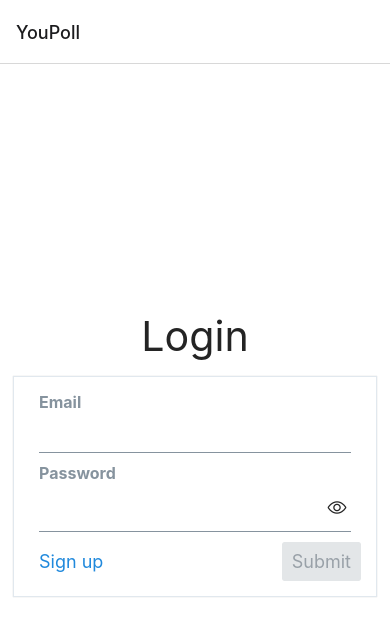
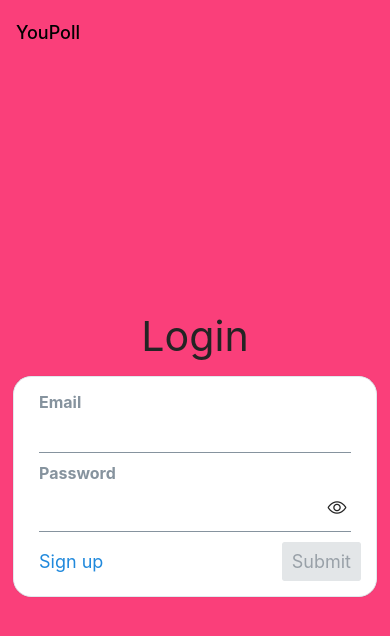
Before and after one commit to knthslai/YouPoll, a React Native app: screen / in a window 390 px wide. Shown: the top 636 px of the page. Built offline with nearby package versions, Linux system fonts and the light colour scheme.

Commit message:
init background animation

```diff
--- a/App.tsx
+++ b/App.tsx
@@ -13,11 +13,22 @@ import {
   SignupScreen
 } from './screens';
 import { AuthContextProvider } from './contexts/Auth';
+import { AnimatedBG } from './components';
 
 const theme = createTheme({
   lightColors: {},
   darkColors: {}
 });
+
+type StackPresentationTypes =
+  | 'card'
+  | 'modal'
+  | 'transparentModal'
+  | 'containedModal'
+  | 'containedTransparentModal'
+  | 'fullScreenModal'
+  | 'formSheet'
+  | undefined;
 
 type Screens = 'Landing' | 'Login' | 'Signup' | 'Feed' | 'Poll' | 'Settings';
 
@@ -25,7 +36,6 @@ export type Props = NativeStackScreenProps<ParamListBase, Screens>;
 
 export default function App() {
   const Stack = createNativeStackNavigator();
-
   // Used to disable the back button when
   // - Landing -> Login
   // - Landing -> Feed
@@ -38,11 +48,28 @@ export default function App() {
   return (
     <ThemeProvider theme={theme}>
       <AuthContextProvider>
-        <NavigationContainer>
-          <Stack.Navigator>
+        <AnimatedBG>
+          <NavigationContainer
+            theme={{
+              dark: true,
+              colors: {
+                primary: 'transparent',
+                background: 'transparent',
+                card: 'transparent',
+                text: 'black',
+                border: 'transparent',
+                notification: 'transparent'
+              }
+            }}
+          >
+            <Stack.Navigator
+              screenOptions={{ animation: 'fade', presentation: 'card' }}
+            >
               <Stack.Screen
                 name='Landing'
-              options={{ headerTitle: 'YouPoll' }}
+                options={{
+                  headerTitle: 'YouPoll'
+                }}
                 component={LandingScreen}
               />
               <Stack.Screen
@@ -60,6 +87,7 @@ export default function App() {
               <Stack.Screen name='Settings' component={SettingsScreen} />
             </Stack.Navigator>
           </NavigationContainer>
+        </AnimatedBG>
       </AuthContextProvider>
     </ThemeProvider>
   );
--- /dev/null
+++ b/components/AnimatedBG.tsx
@@ -0,0 +1,52 @@
+import { Animated, StyleSheet } from 'react-native';
+import { useState, useEffect, ReactNode } from 'react';
+
+const styles = StyleSheet.create({
+  container: {
+    display: 'flex',
+    flex: 1
+  }
+});
+export default ({ children }: { children: ReactNode }) => {
+  const [animation] = useState(new Animated.Value(0));
+
+  useEffect(() => {
+    Animated.loop(
+      Animated.sequence([
+        Animated.timing(animation, {
+          toValue: 1,
+          duration: 5000,
+          useNativeDriver: false
+        }),
+        Animated.timing(animation, {
+          toValue: 2,
+          duration: 5000,
+          useNativeDriver: false
+        }),
+        Animated.timing(animation, {
+          toValue: 3,
+          duration: 5000,
+          useNativeDriver: false
+        }),
+        Animated.timing(animation, {
+          toValue: 0,
+          duration: 5000,
+          useNativeDriver: false
+        })
+      ])
+    ).start();
+  }, []);
+
+  const bgStyle = {
+    backgroundColor: animation.interpolate({
+      inputRange: [0, 1, 2, 3],
+      outputRange: ['#ffa63d', '#ff3d77', '#338aff', '#3cf0c5']
+    })
+  };
+
+  return (
+    <Animated.View style={[styles.container, bgStyle]}>
+      {children}
+    </Animated.View>
+  );
+};
--- a/components/Common.tsx
+++ b/components/Common.tsx
@@ -5,7 +5,6 @@ const useStyles = makeStyles((theme) => ({
   flex: {
     display: 'flex',
     flexDirection: 'column',
-    backgroundColor: theme.colors.background,
     alignItems: 'center',
     justifyContent: 'center'
   }
--- a/components/Form.tsx
+++ b/components/Form.tsx
@@ -50,7 +50,7 @@ export default ({
   });
 
   return (
-    <Card>
+    <Card containerStyle={{ borderRadius: 18 }}>
       {!!title && <Card.Title>{title}</Card.Title>}
       {!!title && <Card.Divider />}
 
--- a/components/index.tsx
+++ b/components/index.tsx
@@ -1,2 +1,3 @@
+export { default as AnimatedBG } from './AnimatedBG';
 export { default as Form } from './Form';
 export * from './Common';
--- a/contexts/Auth.tsx
+++ b/contexts/Auth.tsx
@@ -7,9 +7,9 @@ export type SignInPayload = { email: string; password: string };
 export type UserProps = { email: string; name: string; id: string };
 export interface AuthContextProps {
   user?: UserProps | null;
-  signIn(arg0: SignInPayload): Promise<void>;
-  signUp(arg0: SignInPayload): Promise<void>;
-  signOut(): Promise<void>;
+  signIn(arg0: SignInPayload): Promise<unknown>;
+  signUp(arg0: SignInPayload): Promise<unknown>;
+  signOut(): Promise<unknown>;
   setupUser: (payload: User | null) => void;
 }
 export const AuthContext = createContext<AuthContextProps>({
--- a/package.json
+++ b/package.json
@@ -20,6 +20,7 @@
   },
   "dependencies": {
     "@react-native-async-storage/async-storage": "^1.17.11",
+    "@react-navigation/material-bottom-tabs": "^6.2.11",
     "@react-navigation/native": "^6.1.2",
     "@react-navigation/native-stack": "^6.9.8",
     "@rneui/base": "4.0.0-rc.7",
@@ -33,6 +34,7 @@
     "react-dom": "18.1.0",
     "react-hook-form": "^7.42.0",
     "react-native": "0.70.5",
+    "react-native-paper": "^5.1.3",
     "react-native-safe-area-context": "4.4.1",
     "react-native-screens": "~3.18.0",
     "react-native-url-polyfill": "^1.3.0",
```
Also changed, not shown: 1 other file (tests, documents, lock files or other folders). Lines whose indentation alone changed are shown as unchanged.
